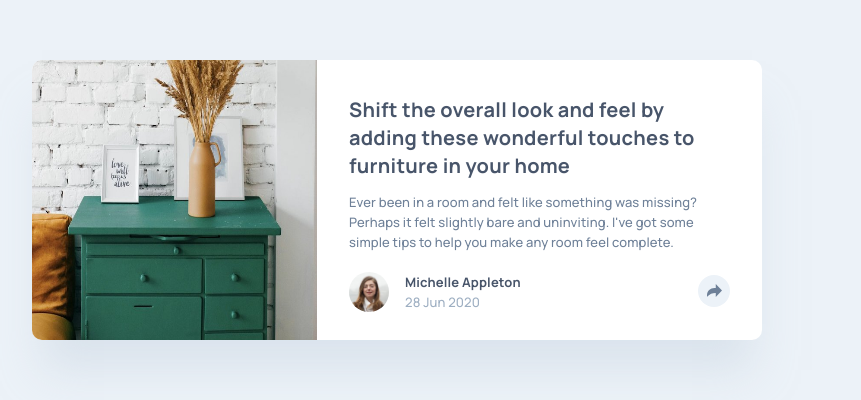
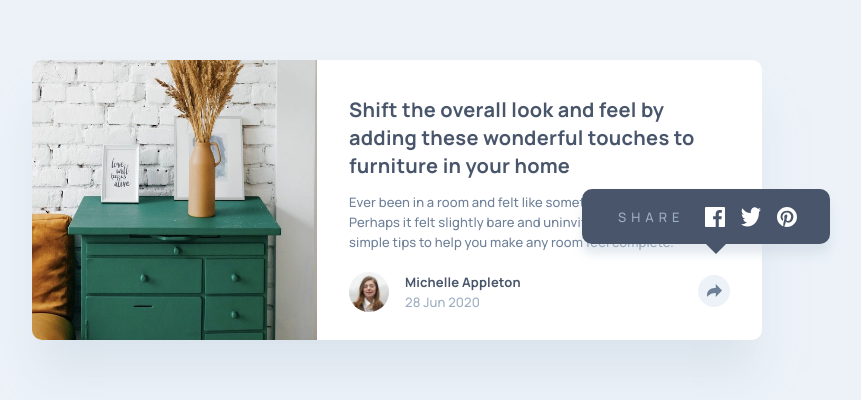
Before and after one commit to awesomeCoding999/frontend-mentor-article-preview, a React (Vite) app: page / in a window 1280 px wide. Shown: the part 200-600 px from the top of the page, without its empty margins (243-1104 px from the left). Built offline with nearby package versions, Linux system fonts and the light colour scheme.

Commit message:
feat: adding social widget

```diff
--- a/src/components/article-card/ArticleCard.css
+++ b/src/components/article-card/ArticleCard.css
@@ -4,6 +4,7 @@
   border-radius: 10px;
   width: 327px;
   box-shadow: 0px 40px 40px -10px rgba(201, 213, 225, 0.503415);
+  position: relative;
 }
 
 .hero-img {
@@ -54,4 +55,28 @@
   .description {
     margin-bottom: 20px;
   }
+
+  .social-widget {
+    box-shadow: 0px 10px 10px rgba(201, 213, 225, 0.503415);
+    background-color: var(--very-dark-grey-blue);
+    width: 248px;
+    border-radius: 10px;
+    padding: 8px 36px 17px;
+    position: absolute;
+    top: 129px;
+    left: 550px;
+  }
+
+  .social-widget:after {
+    content: "";
+    position: absolute;
+    top: 100%;
+    left: 70%;
+    margin-left: -50px;
+    width: 0;
+    height: 0;
+    border-top: solid 10px var(--very-dark-grey-blue);
+    border-left: solid 10px transparent;
+    border-right: solid 10px transparent;
+  }
 }
--- a/src/components/article-card/ArticleCard.tsx
+++ b/src/components/article-card/ArticleCard.tsx
@@ -4,6 +4,7 @@ import { DesktopSocialFooter } from "../desktop-social-footer/DesktopSocialFoote
 import DeskImg from "../../../images/drawers.jpg";
 import { MobileFooter } from "../mobile-footer/MobileFooter";
 import { Footer } from "../footer/Footer";
+import { SocialBar } from "../social-bar/SocialBar";
 import "../article-card/ArticleCard.css";
 
 export const ArticleCard = () => {
@@ -30,6 +31,10 @@ export const ArticleCard = () => {
           </p>
         </div>
         <Footer toggleSocialMediaBar={toggleSocialMediaBar} />
+        <div className="social-widget">
+          <SocialBar />
+        </div>
+
         {/* <MobileFooter
           isSocialMediaBarShowing={isSocialMediaBarShowing}
           toggleSocialMediaBar={toggleSocialMediaBar}
--- /dev/null
+++ b/src/components/social-bar/SocialBar.css
@@ -0,0 +1,31 @@
+.flex-container {
+  display: flex;
+}
+
+.icon-and-text-container,
+.social-share-btn.active-social-bar-btn {
+  padding-top: 10px;
+}
+
+.icon-container {
+  margin-left: 21px;
+}
+
+.icon:not(:first-of-type) {
+  margin-left: 16px;
+}
+
+.social-share-btn {
+  cursor: pointer;
+  border: none;
+  background: none;
+}
+
+.share-text {
+  font-weight: 500;
+  font-size: 13px;
+  line-height: 20px;
+  text-transform: uppercase;
+  letter-spacing: 5px;
+  color: var(--greyish-blue);
+}
--- /dev/null
+++ b/src/components/social-bar/SocialBar.tsx
@@ -0,0 +1,17 @@
+import FacebookIcon from "../../../images/icon-facebook.svg";
+import TwitterIcon from "../../../images/icon-twitter.svg";
+import PinterestIcon from "../../../images/icon-pinterest.svg";
+import "./SocialBar.css";
+
+export const SocialBar = () => {
+  return (
+    <div className="icon-and-text-container flex-container">
+      <p className="share-text">share</p>
+      <div className="icon-container flex-container">
+        <img className="icon" src={FacebookIcon} alt="" />
+        <img className="icon" src={TwitterIcon} alt="" />
+        <img className="icon" src={PinterestIcon} alt="" />
+      </div>
+    </div>
+  );
+};
```
Also changed, not shown: src/components/mobile-footer/MobileFooter.css (+0 -33 lines), src/components/mobile-footer/MobileFooter.tsx (+2 -11 lines).
